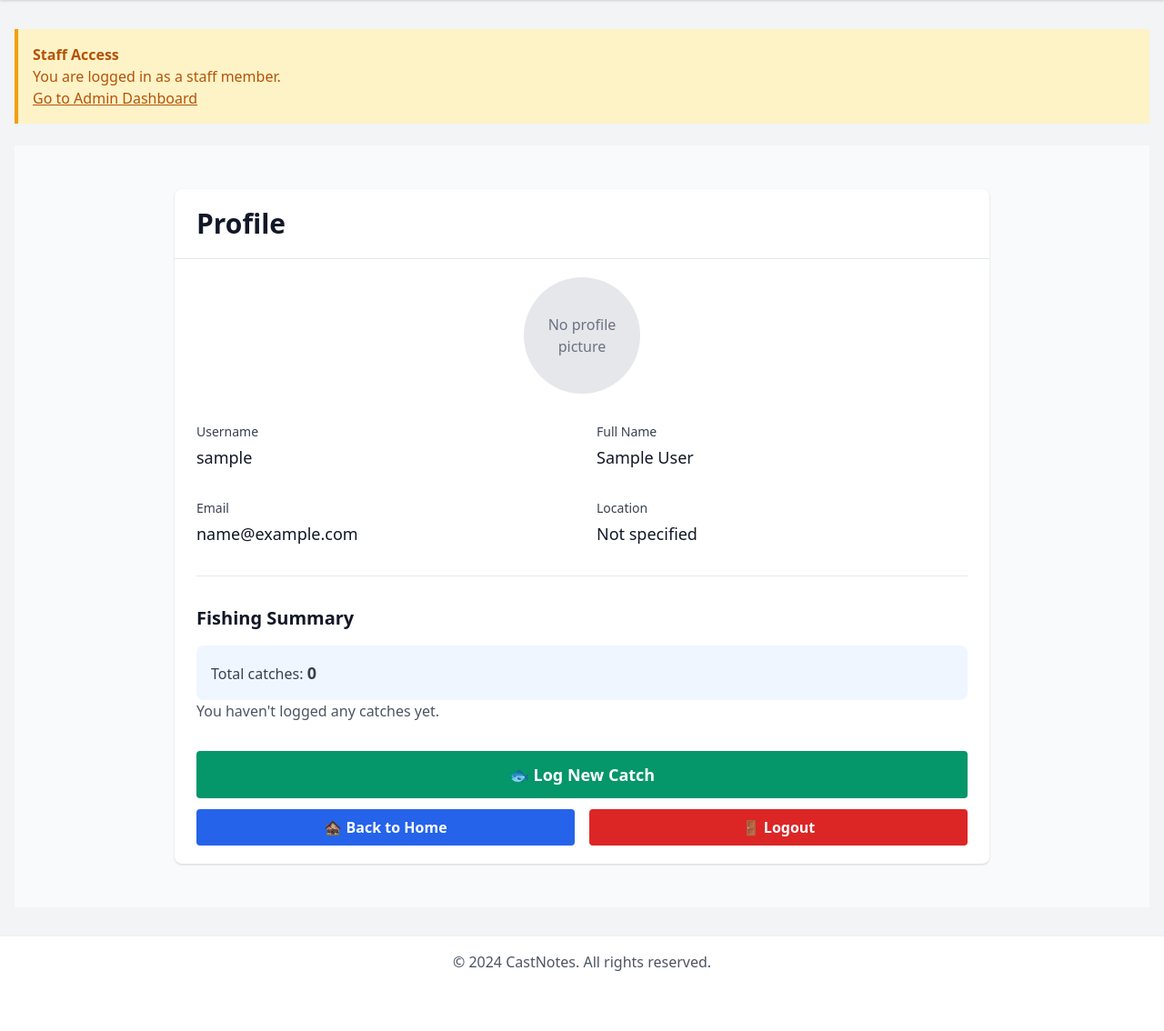
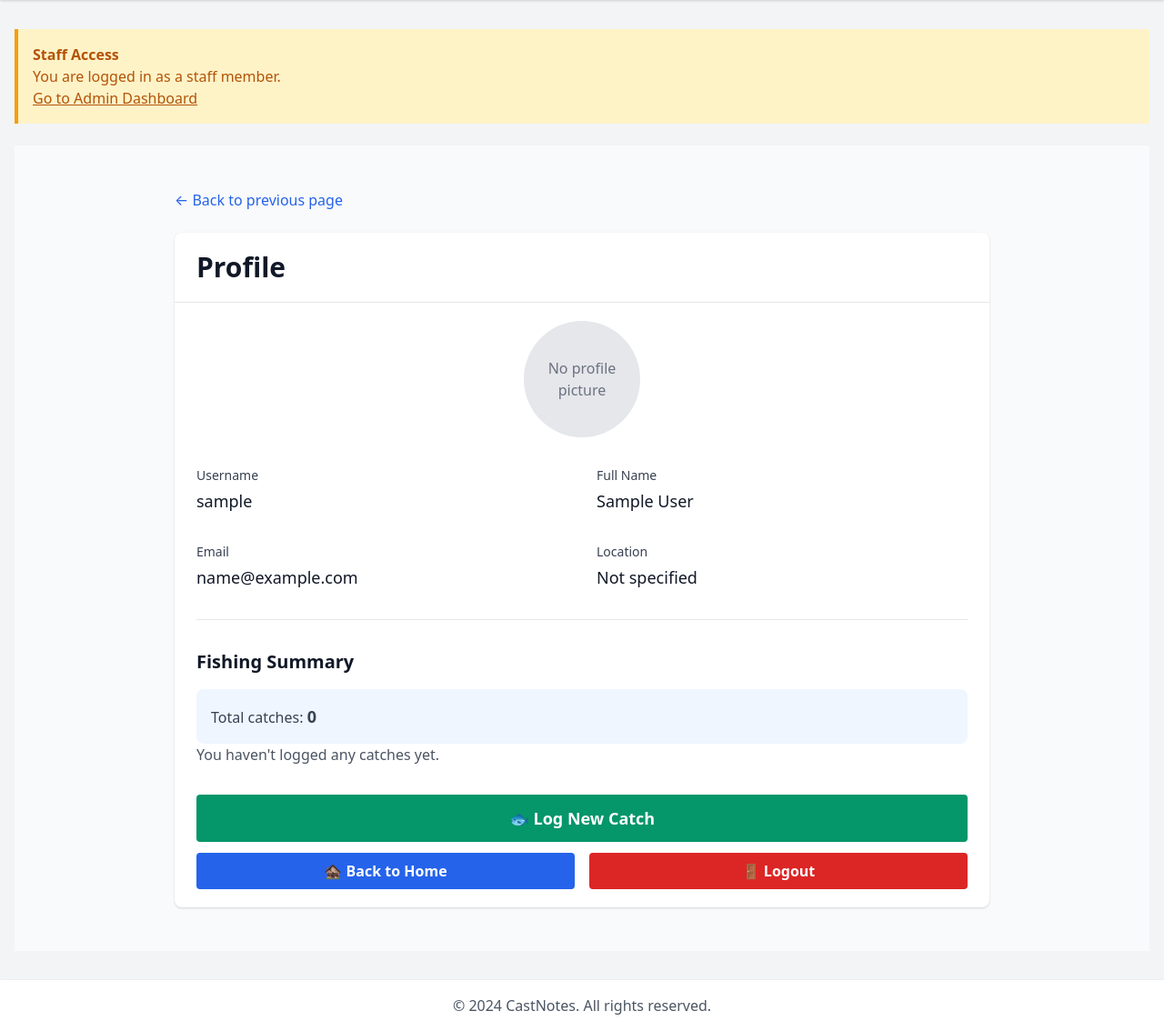
Before and after one commit to mlfbvr/castnotes, a Django app: page /profile/ in a window 1280 px wide. Shown: the part 72-1206 px from the top of the page at 91% size. Before the commit the page ends 1140 px from the top, so only its background shows below. Run offline with Django 5.2, Linux system fonts and the light colour scheme; the visitor is signed in with stand-in values (Sample User, id 1); data that the repository does not hold is empty.

Commit message:
Add back to previous page link

```diff
--- a/angler/templates/angler/profile.html
+++ b/angler/templates/angler/profile.html
@@ -3,6 +3,7 @@
 {% block content %}
 <div class="min-h-screen bg-gray-50 py-12 px-4 sm:px-6 lg:px-8">
     <div class="max-w-4xl mx-auto">
+        {% include 'back.html' %}
         <!-- Profile Header -->
         <div class="bg-white rounded-lg shadow overflow-hidden">
             <div class="px-4 py-5 sm:px-6">
```
